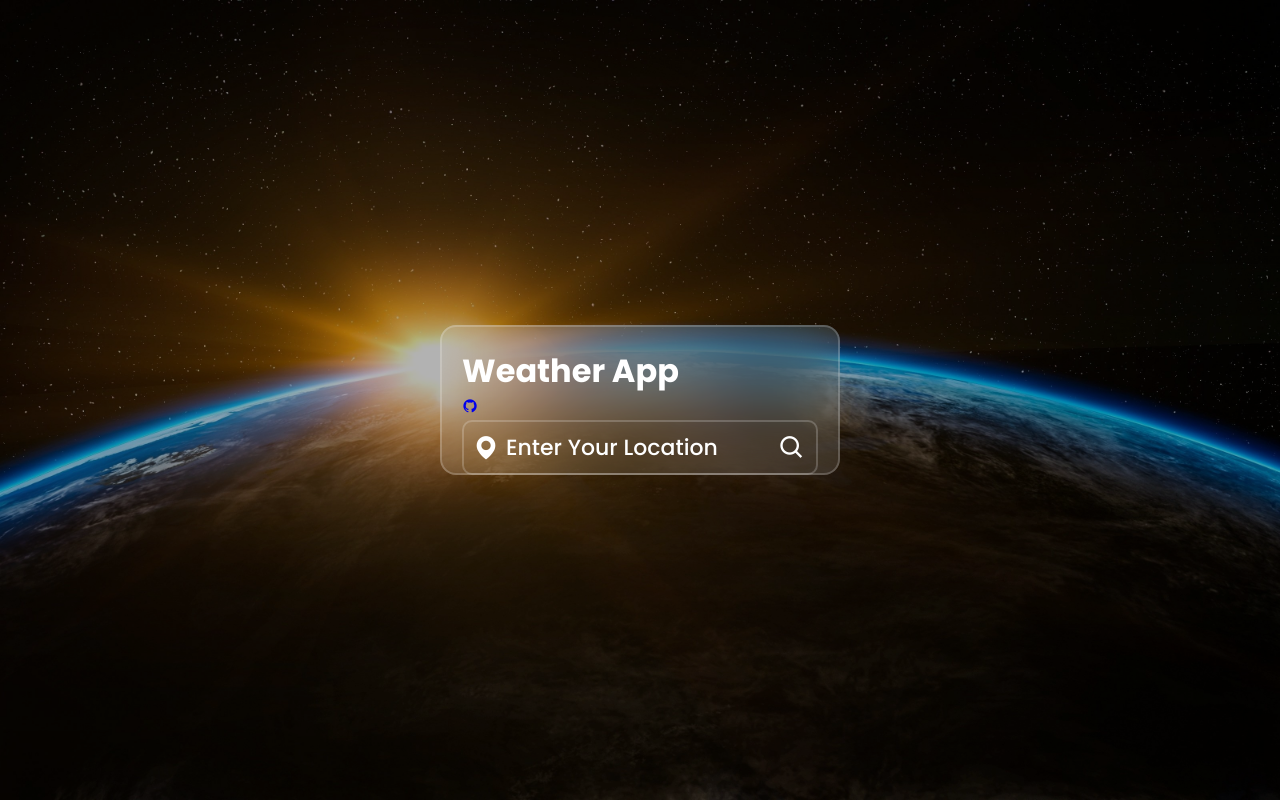
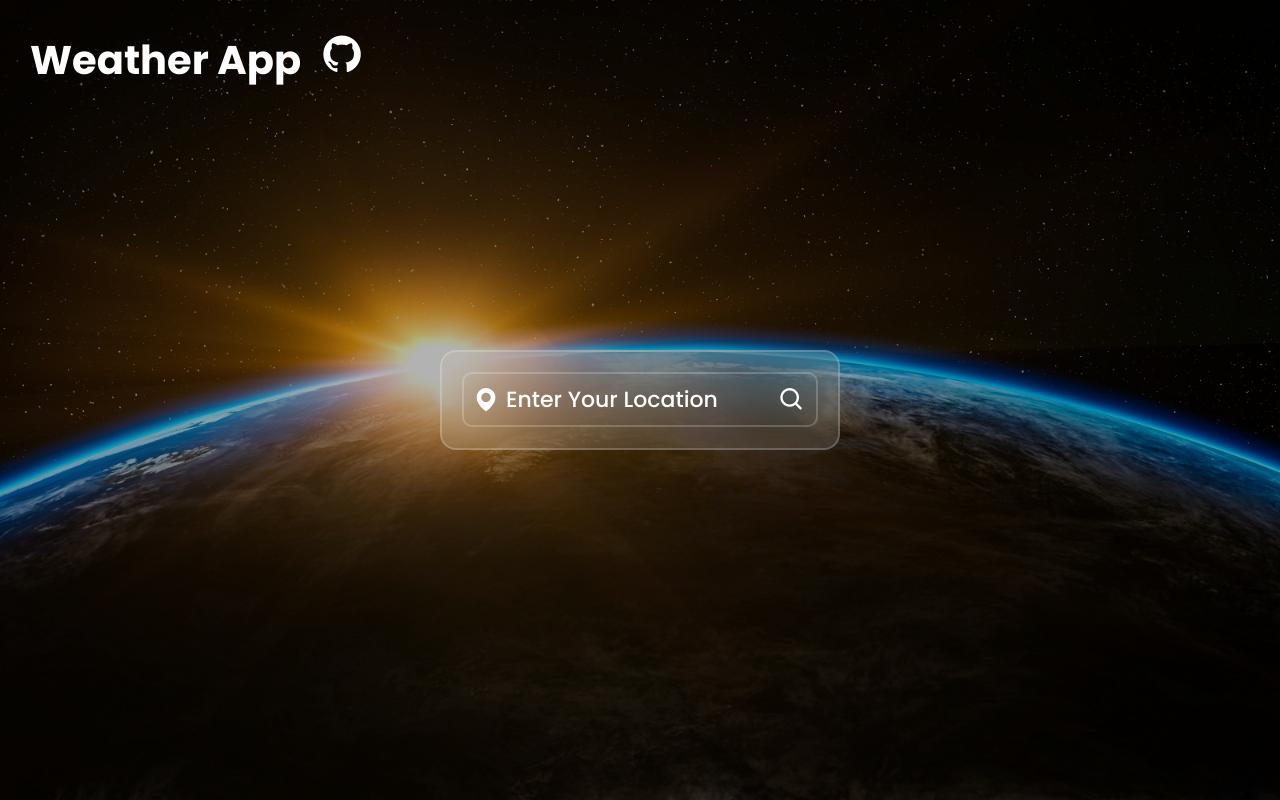
Before and after one commit to odilson-dev/weather-app, a website built with webpack: page dist/index.html in a window 1280 px wide. Built offline with nearby package versions, Linux system fonts and the light colour scheme.

Commit message:
Fix header display

```diff
--- a/src/style.css
+++ b/src/style.css
@@ -16,7 +16,7 @@ body {
 .container {
   position: relative;
   width: 400px;
-  height: 150px;
+  height: 100px;
   background: rgb(255, 255, 255, 0.1);
   backdrop-filter: blur(30px);
   border: 2px solid rgb(255, 255, 255, 0.2);
@@ -251,8 +251,24 @@ body {
   width: 100%;
   height: 100%;
   background-color: rgba(0, 0, 0, 0.3);
+  overflow: hidden;
+}
+.content-element {
   display: flex;
   justify-content: center;
   align-items: center;
-  overflow: hidden;
+  width: 100%;
+  height: 70%;
 }
+header h1 {
+  color: white;
+  margin: 30px;
+  font-size: 40px;
+}
+a {
+  margin-left: 10px;
+  color: white;
+}
+i {
+  font-size: 45px;
+}
```
Also changed, not shown: dist/bundle.js, dist/index.html.
